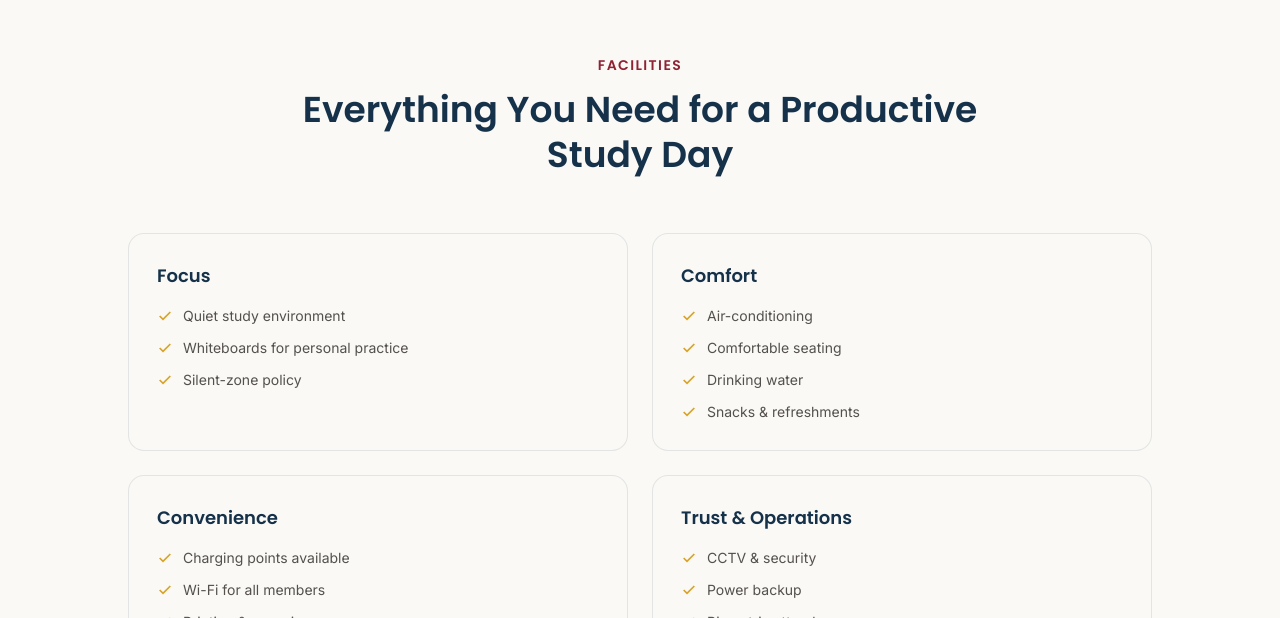
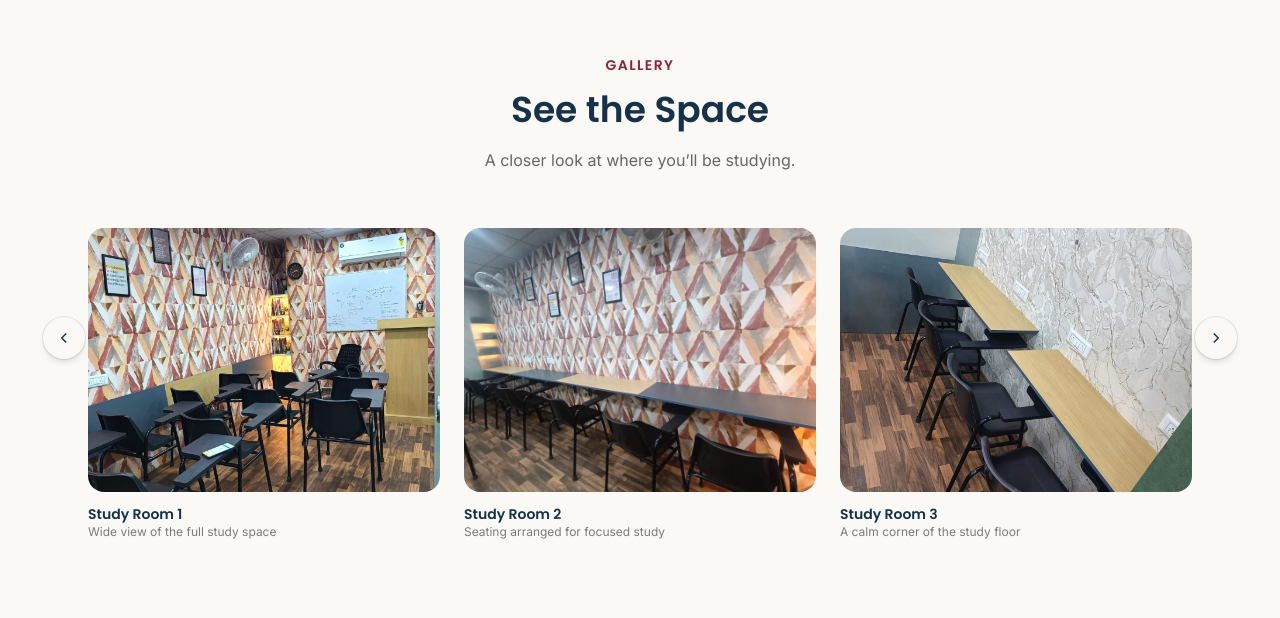
Before and after one commit to Suyash73/eduath-library, a Next.js app: page / in a window 1280 px wide. Shown: the part 1702-2320 px from the top of the page. Built offline with nearby package versions, Linux system fonts and the light colour scheme.

Commit message:
MORE STUDY ROOM ADDED

```diff
--- a/app/page.tsx
+++ b/app/page.tsx
@@ -15,10 +15,10 @@ export default function Home() {
       <Header />
       <HeroSection />
       <AboutSection />
+      <GallerySection />
       <FacilitiesSection />
       <LocationSection />
       <MembershipSection />
-      <GallerySection />
       <FaqSection />
       <CtaSection />
       <Footer />
--- a/app/section/GallerySection.tsx
+++ b/app/section/GallerySection.tsx
@@ -4,8 +4,10 @@ import { useRef } from "react";
 import Image from "next/image";
 
 const shots = [
-  { label: "Study Room", caption: "Wide view of the full study space", image: "/gallery-whiteboards.jpeg" },
+  { label: "Study Room 1", caption: "Wide view of the full study space", image: "/gallery-whiteboards.jpeg" },
   { label: "Study Room 2", caption: "Seating arranged for focused study", image: "/edulib_8.jpeg" },
+  { label: "Study Room 3", caption: "A calm corner of the study floor", image: "/edulib_11.jpeg" },
+  { label: "Study Room 4", caption: "Rows of desks set up for silent study", image: "/edulib_12.jpeg" },
   { label: "Desk & Charging", caption: "Seating, lighting and charging points", image: "/gallery-study-desk.jpeg" },
   { label: "Whiteboards", caption: "Space for personal practice", image: "/edulib_4.jpeg" },
   { label: "Entrance", caption: "Shopprix Mall, Vaishali", image: "/gallery-desk.jpeg" },
```
Also changed, not shown: public/edulib_11.jpeg (added), public/edulib_12.jpeg (added).
